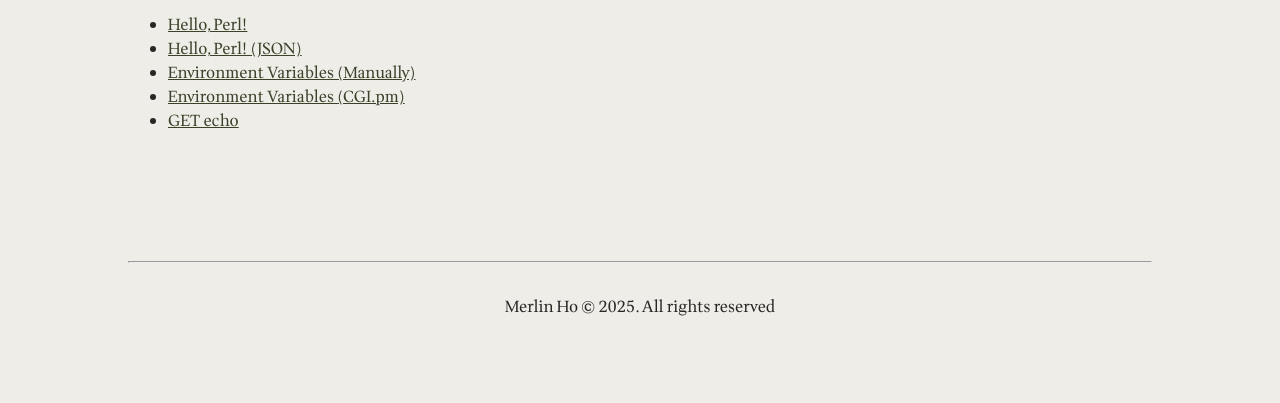
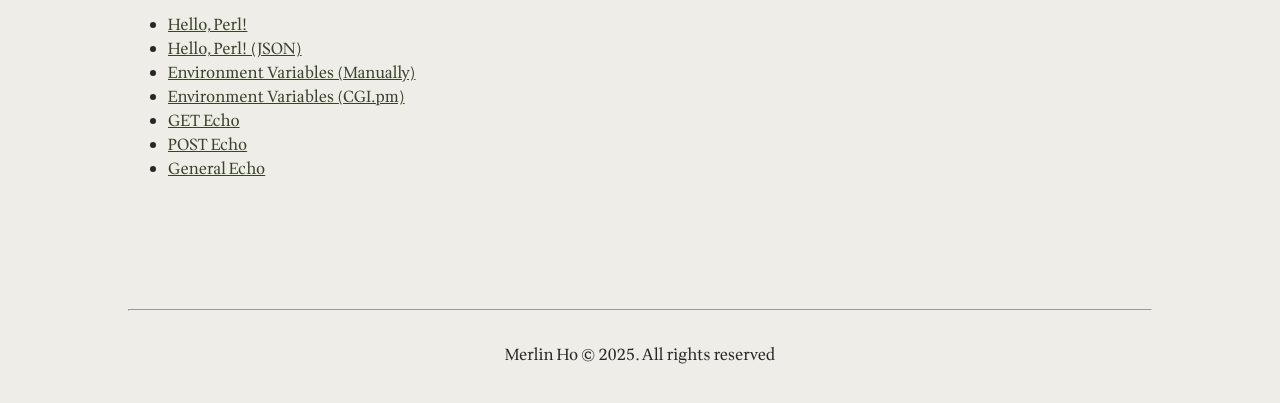
Before and after one commit to clairvoyage/merlin-droplet-server, a plain HTML site: page merlins-tower.org/public_html/members/merlin.html in a window 1280 px wide. Shown: the part 677-1080 px from the top of the page. Drawn offline with Linux system fonts and the light colour scheme.

Commit message:
added links in merlin.html

```diff
--- a/merlins-tower.org/public_html/members/merlin.html
+++ b/merlins-tower.org/public_html/members/merlin.html
@@ -58,7 +58,13 @@
                 <a href="../cgi-bin/perl-env-pm.pl">Environment Variables (CGI.pm)</a>
             </li>
             <li>
-                <a href="../cgi-bin/perl-get-echo.pl">GET echo</a>
+                <a href="../cgi-bin/perl-get-echo.pl">GET Echo</a>
+            </li>
+            <li>
+                <a href="../cgi-bin/perl-post-echo.pl">POST Echo</a>
+            </li>
+            <li>
+                <a href="../cgi-bin/perl-general-echo.pl">General Echo</a>
             </li>
         </ul>
         <br>
```
